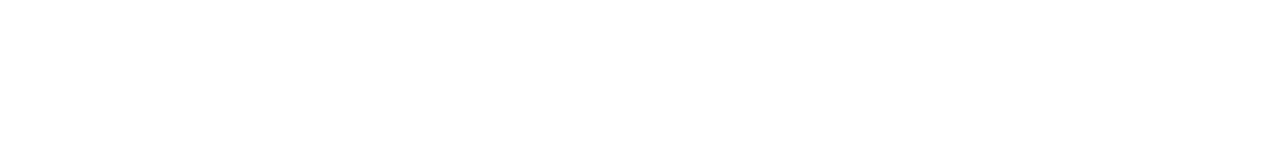
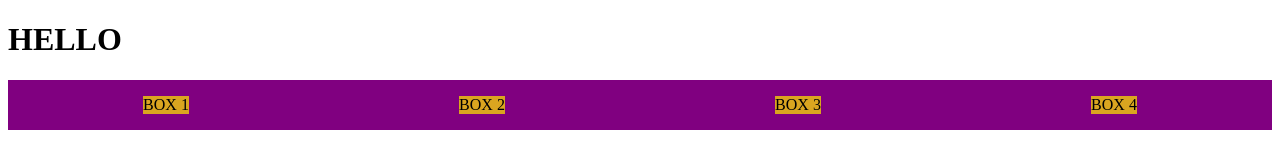
Before and after one commit to Navi9519/Anpassning-Lektion-5-Uppgifter, a plain HTML site: page index.html in a window 1280 px wide. Drawn offline with Linux system fonts and the light colour scheme.

Commit message:
added mediaq + flexbox

```diff
--- a/index.html
+++ b/index.html
@@ -6,5 +6,13 @@
     <title>Lektion 5</title>
     <link rel="stylesheet" href="style.css" />
   </head>
-  <body></body>
+  <body>
+    <h1>HELLO</h1>
+    <div>
+      <p>BOX 1</p>
+      <p>BOX 2</p>
+      <p>BOX 3</p>
+      <p>BOX 4</p>
+    </div>
+  </body>
 </html>
--- a/style.css
+++ b/style.css
@@ -0,0 +1,44 @@
+@media screen and (max-width: 767px) {
+  div {
+    background-color: green;
+    display: flex;
+    flex-direction: row;
+    justify-content: space-around;
+  }
+
+  div > p {
+    background-color: brown;
+    display: flex;
+    align-items: center;
+  }
+}
+
+@media screen and (min-width: 768px) {
+  div {
+    background-color: blue;
+    display: flex;
+    flex-direction: row;
+    justify-content: space-around;
+  }
+
+  div > p {
+    background-color: white;
+    display: flex;
+    align-items: center;
+  }
+}
+
+@media screen and (min-width: 1024px) {
+  div {
+    background-color: purple;
+    display: flex;
+    flex-direction: row;
+    justify-content: space-around;
+  }
+
+  div > p {
+    background-color: goldenrod;
+    display: flex;
+    align-items: center;
+  }
+}
```
